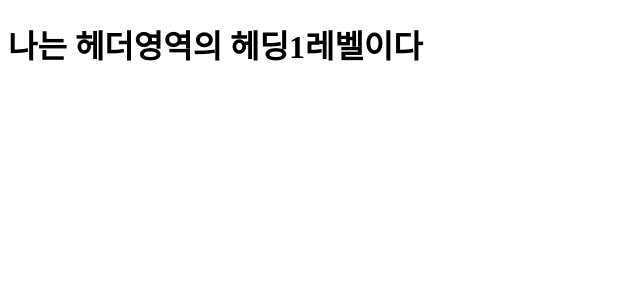
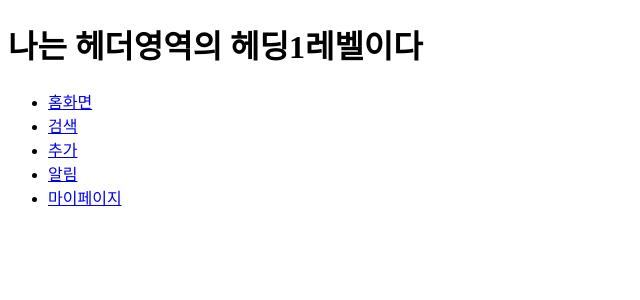
Before and after one commit to hanana1253/instakg, a Django app: template posting/templates/base.html in a window 1280 px wide. Shown: the top 300 px of the page, without its empty margins (0-640 px from the left). Run offline with Django 3.2, Linux system fonts and the light colour scheme; the template is opened without the code that fills it, so the values that code supplies are empty.

Commit message:
feat: Add navigation bar to base template

```diff
--- a/posting/templates/base.html
+++ b/posting/templates/base.html
@@ -14,6 +14,15 @@
     <header class="header">
       <h1>나는 헤더영역의 헤딩1레벨이다</h1>
     </header>
+    <nav class="navbar">
+      <ul class="reset-list">
+        <li><a href="{% url 'index' %}">홈화면</a></li>
+        <li><a href="{% url 'index' %}">검색</a></li>
+        <li><a href="{% url 'index' %}">추가</a></li>
+        <li><a href="{% url 'index' %}">알림</a></li>
+        <li><a href="{% url 'user:detail' user.profile.pk %}">마이페이지</a></li>
+      </ul>
+    </nav>
     <main class="main">
       {% block maincontent %}
 
--- a/posting/templates/index.html
+++ b/posting/templates/index.html
@@ -4,6 +4,7 @@
 {% block maincontent %}
 {% if user.is_authenticated %}
 <h2>나는 로그인 된 상태의 인덱스페이지이다</h2>
+
 {% for posting in postings_list.all %}
   <article class="posting">
     <h3>나는 {{ posting.pk }}번 아티클의 헤딩3이다</h3>
```
Also changed, not shown: media/profile_pic/close-button-png-30230.png (added).
